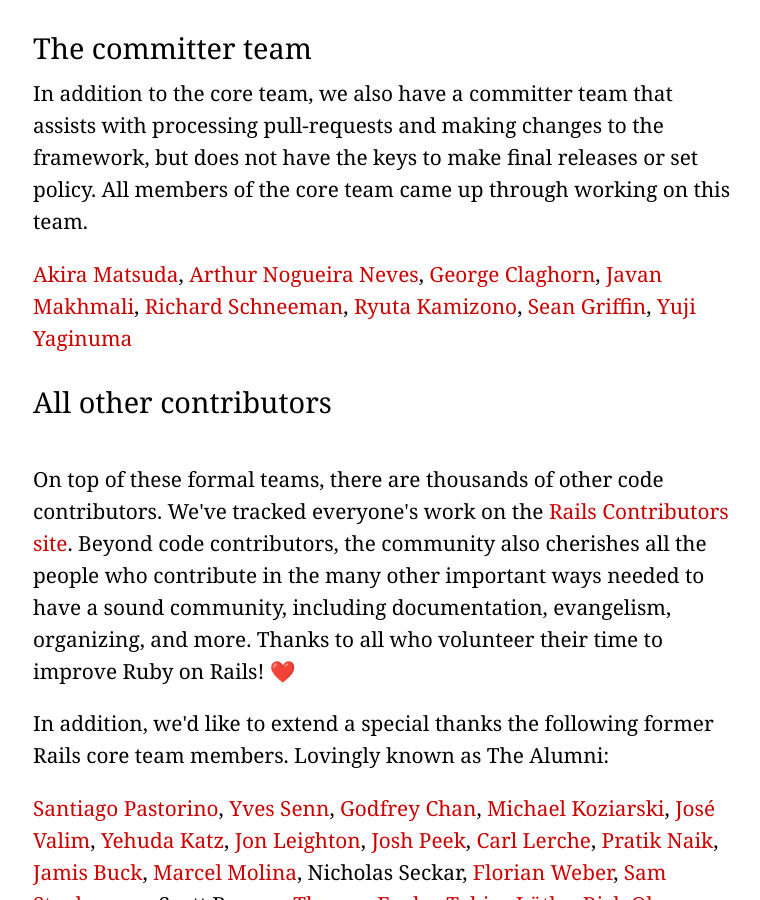
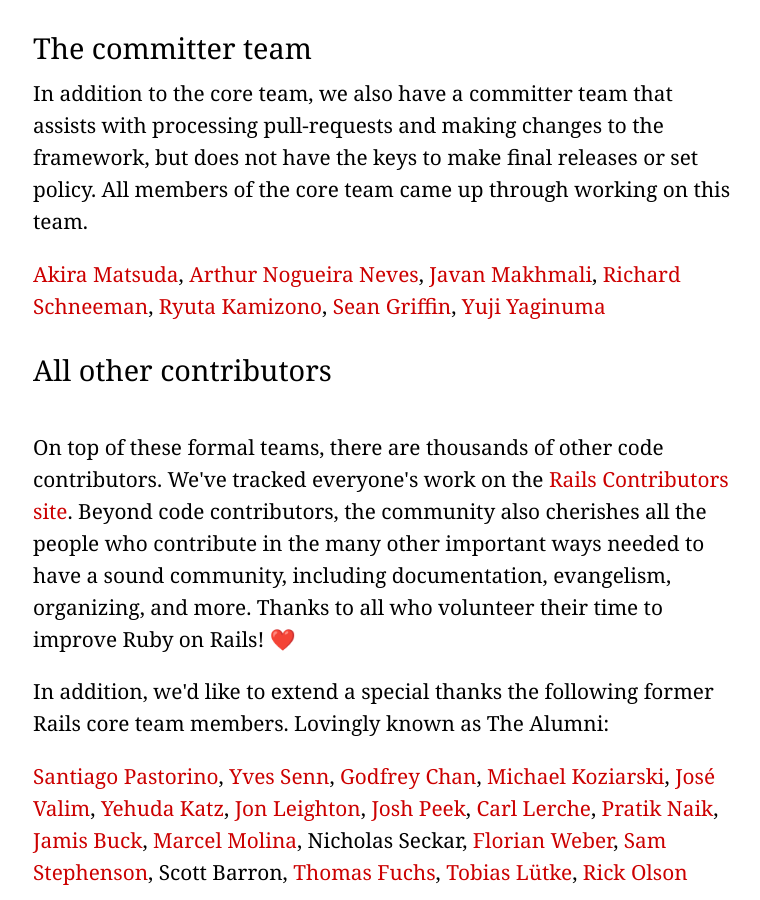
Before and after one commit to rails/homepage, a Jekyll site: the page built from community.html, in a window 1280 px wide and 900 px high, scrolled down 1555 px. Shown: the whole window, without its empty margins (257-1017 px from the left). Built offline with Jekyll 4.4.1, drawn with Linux system fonts in a browser that asks for light colours.

Commit message:
Remove George from the committers list since he is now part of core

```diff
--- a/community.html
+++ b/community.html
@@ -183,7 +183,7 @@
 
       <p>In addition to the core team, we also have a committer team that assists with processing pull-requests and making changes to the framework, but does not have the keys to make final releases or set policy. All members of the core team came up through working on this team.</p>
 
-      <p><a href="https://twitter.com/a_matsuda">Akira Matsuda</a>, <a href="https://twitter.com/arthurnn">Arthur Nogueira Neves</a>, <a href="https://twitter.com/georgeclaghorn">George Claghorn</a>, <a href="https://twitter.com/javan">Javan Makhmali</a>, <a href="https://twitter.com/schneems">Richard Schneeman</a>, <a href="https://twitter.com/kamipo">Ryuta Kamizono</a>, <a href="https://twitter.com/sgrif">Sean Griffin</a>, <a href="https://twitter.com/y_yagi">Yuji Yaginuma</a></p>
+      <p><a href="https://twitter.com/a_matsuda">Akira Matsuda</a>, <a href="https://twitter.com/arthurnn">Arthur Nogueira Neves</a>, <a href="https://twitter.com/javan">Javan Makhmali</a>, <a href="https://twitter.com/schneems">Richard Schneeman</a>, <a href="https://twitter.com/kamipo">Ryuta Kamizono</a>, <a href="https://twitter.com/sgrif">Sean Griffin</a>, <a href="https://twitter.com/y_yagi">Yuji Yaginuma</a></p>
 
       <h2>All other contributors</h2>
 
```
